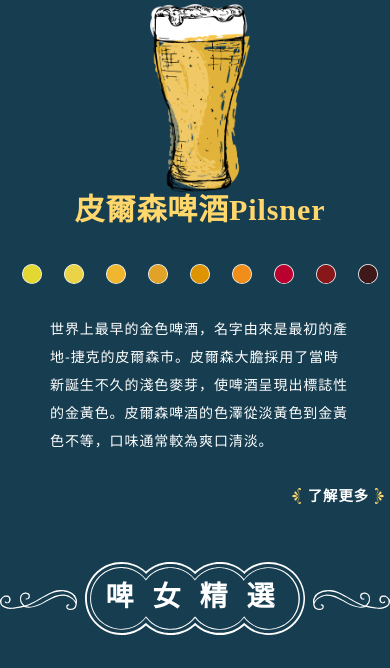
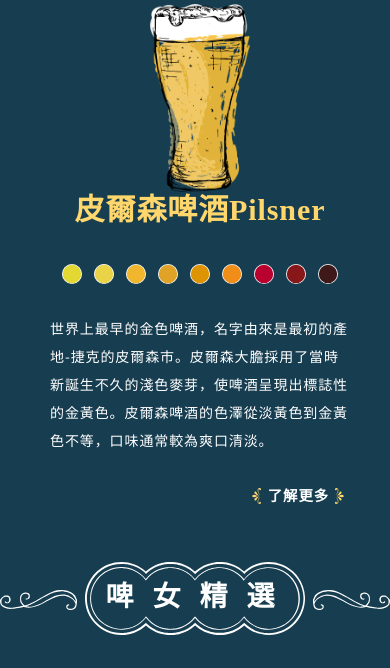
Before and after one commit to wanwan1313/BeerU, a PHP site: page /html/Homepage.html in a window 390 px wide. Shown: the part 2979-3647 px from the top of the page. Run offline with PHP 8.4, Linux system fonts and the light colour scheme; some libraries are stand-ins or nearby versions.

Commit message:
修改RWD  ver1.9

```diff
--- a/css/homepage_style_RWD.css
+++ b/css/homepage_style_RWD.css
@@ -185,6 +185,7 @@
     }
 
     .type-intro{
+
         flex-direction: column;
     }
 
@@ -193,6 +194,7 @@
     }
 
     .type-intro-img{
+
         width: 100px;
         margin: 0 auto;
     }
@@ -221,12 +223,13 @@
     }
 
     .more-btn02 {
-        margin-right: 15px;
+        margin-right: 55px;
     }
 
 
     .type-colorDot{
-        /* width: 400px; */
+        width: 300px;
+        margin: 0 auto;
         margin-top: 30px;
         justify-content: space-evenly;
     }
```
